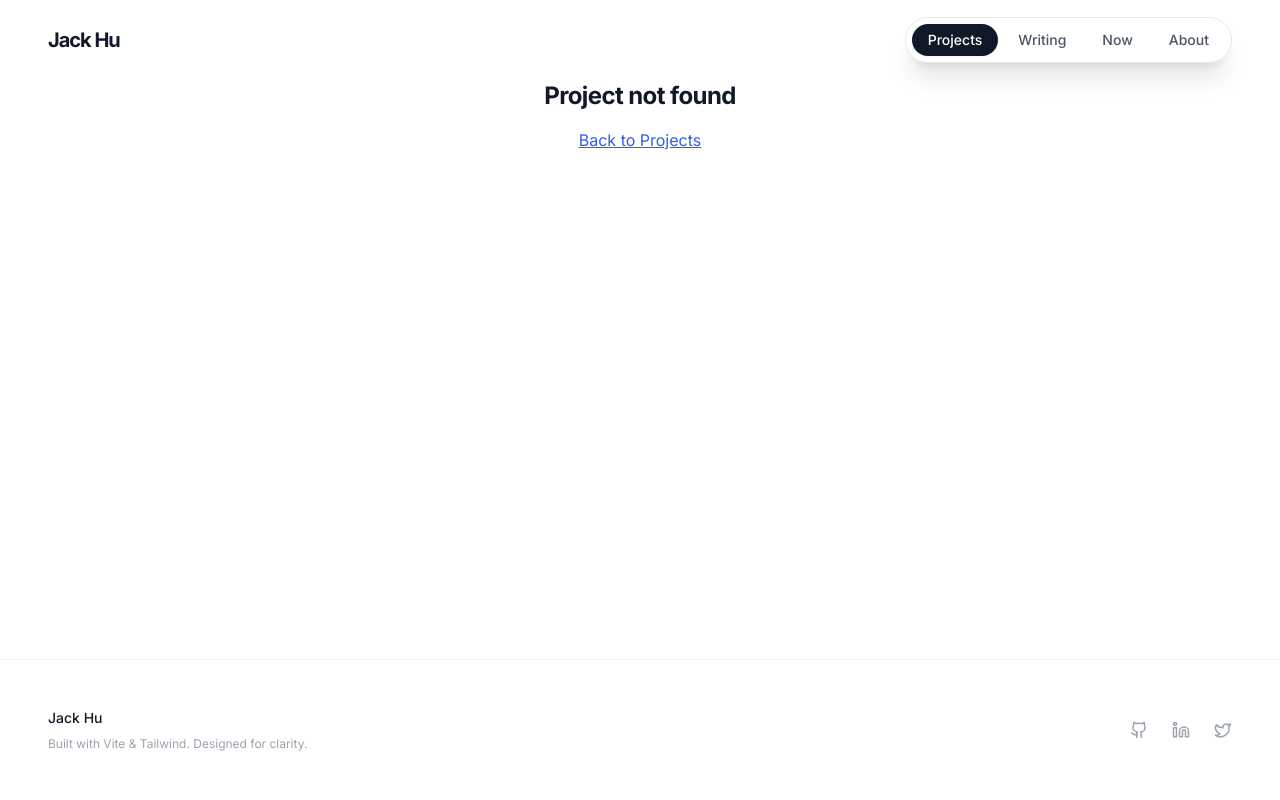
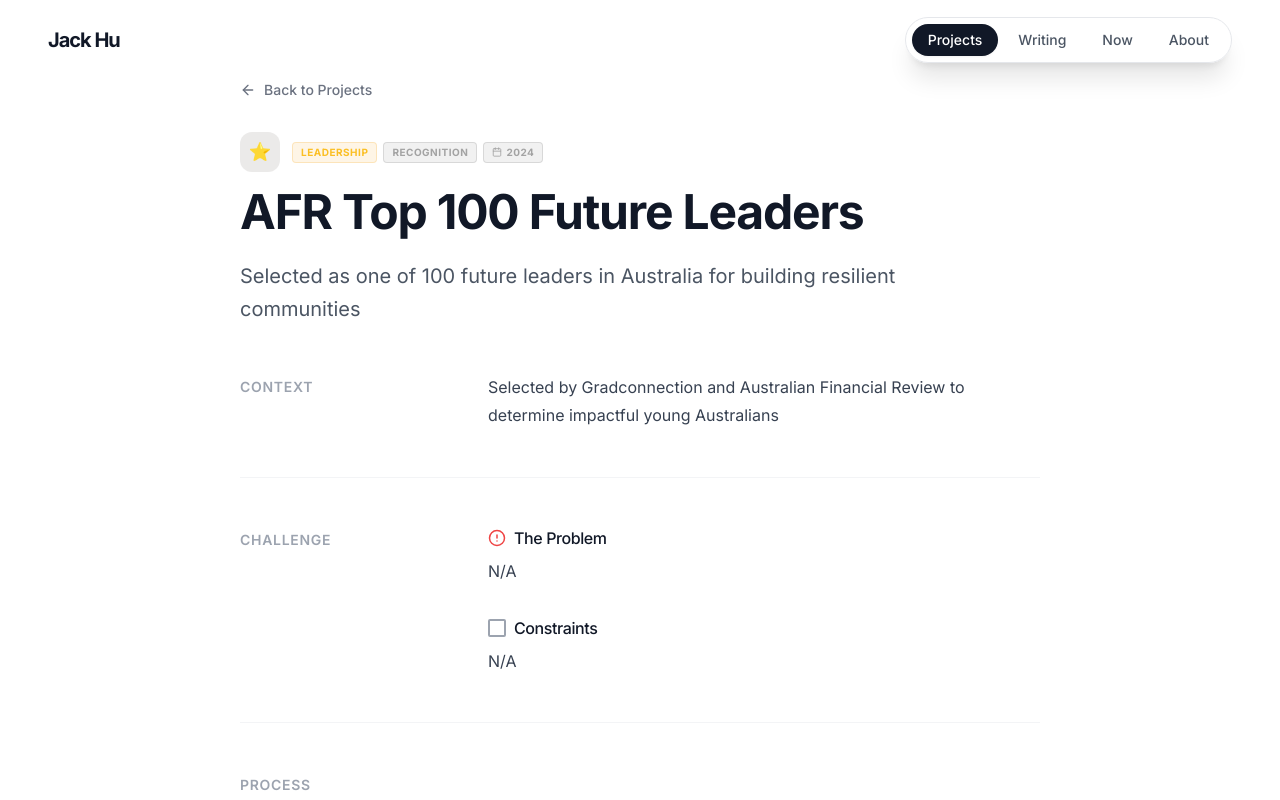
Before and after one commit to jackhhu1/jacks-portfolio, a React (Vite) app: page /projects/AFR in a window 1280 px wide. Before the commit this address had no page. Shown: the top 800 px of the page. Built offline with nearby package versions, Linux system fonts and the light colour scheme.

Commit message:
Updated projects for AFR, Soccer + sports coaching

```diff
--- a/src/data/projects.js
+++ b/src/data/projects.js
@@ -182,7 +182,7 @@ export const projects = [
         tags: ["Community", "Logistics", "Operations"],
         date: "2022",
         featured: false,
-        icon: "⭐",
+        icon: "🛡️",
         iconBg: "bg-stone-500/15",
         accent: "from-stone-600 to-neutral-800",
         content: {
@@ -197,4 +197,67 @@ export const projects = [
             lessons: "Planning is everything, but the plan is nothing — the ability to adapt in real-time while keeping 300 people safe and engaged is the real skill."
         }
     },
+    {
+        id: "AFR",
+        title: "AFR Top 100 Future Leaders",
+        summary: "Selected as one of 100 future leaders in Australia for building resilient communities",
+        tags: ["Leadership", "Recognition"],
+        date: "2024",
+        featured: false,
+        icon: "⭐",
+        iconBg: "bg-stone-500/15",
+        accent: "from-stone-600 to-neutral-800",
+        content: {
+            problem: "N/A",
+            context: "Selected by Gradconnection and Australian Financial Review to determine impactful young Australians",
+            constraints: "N/A",
+            process: "",
+            outcome: "",
+            lessons: "Just hit apply"
+        }
+    },
+    {
+        id: "sports",
+        title: "Coaching High Level Youth Sport",
+        summary: "Across soccer, tennis and athletics, I led 3 undefeated teams",
+        tags: ["Community", "Leadership", "Operations"],
+        date: "2022-2025",
+        featured: false,
+        icon: "🏆",
+        iconBg: "bg-stone-500/15",
+        accent: "from-stone-600 to-neutral-800",
+        content: {
+            problem: "  Large-scale youth activities (100-300+ attendees over 8 days) require military-grade logistics planning. Previous events suffered from poor coordination, inconsistent safety standards, and low cadet satisfaction scores.",
+            context: "Served in a senior leadership role within the Australian Army Cadets, responsible for planning and executing statewide and national activities across a state of 3,250 youth members.",
+            constraints: "Operating under strict Defence Force safety and governance protocols; coordinating across 30+ adult volunteers and instructors; managing logistics for remote training locations with limited infrastructure.",
+            process: `
+1. **Planning Framework**: Developed comprehensive activity plans covering risk assessments, logistics matrices, training schedules, and contingency protocols — months in advance.
+2. **Team Leadership**: Recruited, briefed, and managed teams of 30+ adult staff and senior cadets, running daily coordination meetings during activities.
+3. **Execution & Adaptation**: Ran 4 major activities across the year, each spanning 8 days. Managed real-time decision-making for weather disruptions, medical situations, and schedule adjustments.`,
+            outcome: "Successfully executed 4 statewide and national activities for 100-300+ attendees each. Achieved the highest cadet satisfaction scores in the unit's recent history. Zero critical safety incidents.",
+            lessons: "Planning is everything, but the plan is nothing — the ability to adapt in real-time while keeping 300 people safe and engaged is the real skill."
+        }
+    },
+    {
+        id: "soccer",
+        title: "Semi-Professional Soccer Player",
+        summary: "",
+        tags: ["Community", "Leadership", "Operations"],
+        date: "2023",
+        featured: false,
+        icon: "⚽",
+        iconBg: "bg-stone-500/15",
+        accent: "from-stone-600 to-neutral-800",
+        content: {
+            problem: "  Large-scale youth activities (100-300+ attendees over 8 days) require military-grade logistics planning. Previous events suffered from poor coordination, inconsistent safety standards, and low cadet satisfaction scores.",
+            context: "Served in a senior leadership role within the Australian Army Cadets, responsible for planning and executing statewide and national activities across a state of 3,250 youth members.",
+            constraints: "Operating under strict Defence Force safety and governance protocols; coordinating across 30+ adult volunteers and instructors; managing logistics for remote training locations with limited infrastructure.",
+            process: `
+1. **Planning Framework**: Developed comprehensive activity plans covering risk assessments, logistics matrices, training schedules, and contingency protocols — months in advance.
+2. **Team Leadership**: Recruited, briefed, and managed teams of 30+ adult staff and senior cadets, running daily coordination meetings during activities.
+3. **Execution & Adaptation**: Ran 4 major activities across the year, each spanning 8 days. Managed real-time decision-making for weather disruptions, medical situations, and schedule adjustments.`,
+            outcome: "Successfully executed 4 statewide and national activities for 100-300+ attendees each. Achieved the highest cadet satisfaction scores in the unit's recent history. Zero critical safety incidents.",
+            lessons: "Planning is everything, but the plan is nothing — the ability to adapt in real-time while keeping 300 people safe and engaged is the real skill."
+        }
+    },
 ];
--- a/src/pages/Home.jsx
+++ b/src/pages/Home.jsx
@@ -48,12 +48,12 @@ const ScatteredPhoto = ({ image, index, hoveredIndex, onHover, onLeave }) => {
         <div
             onMouseEnter={() => onHover(index)}
             onMouseLeave={onLeave}
-            className={`absolute cursor-pointer transition-all duration-500 ease-[cubic-bezier(0.16,1,0.3,1)] rounded-xl overflow-hidden shadow-2xl border-2 select-none
+            className={`absolute cursor-pointer pointer-events-auto rounded-xl overflow-hidden shadow-2xl border-2 select-none
                 ${isHovered
-                    ? 'z-50 border-white/40 dark:border-white/30 shadow-black/40 scale-[1.35]'
-                    : 'border-white/20 dark:border-white/10 hover:border-white/40 dark:hover:border-white/20'
+                    ? 'border-white/40 dark:border-white/30 shadow-black/40'
+                    : 'border-white/20 dark:border-white/10'
                 }
-                ${isOtherHovered ? 'opacity-40 scale-[0.97] blur-[2px]' : 'opacity-100'}
+                ${isOtherHovered ? 'blur-[2px]' : ''}
             `}
             style={{
                 top: image.style.top,
@@ -61,7 +61,9 @@ const ScatteredPhoto = ({ image, index, hoveredIndex, onHover, onLeave }) => {
                 width: image.style.width,
                 height: image.style.height,
                 transform: `rotate(${isHovered ? '0deg' : image.style.rotate}) scale(${isHovered ? 1.35 : isOtherHovered ? 0.97 : 1})`,
+                opacity: isOtherHovered ? 0.4 : 1,
                 zIndex: isHovered ? 50 : image.style.zIndex,
+                transition: 'transform 500ms cubic-bezier(0.16, 1, 0.3, 1), opacity 500ms cubic-bezier(0.16, 1, 0.3, 1), filter 500ms cubic-bezier(0.16, 1, 0.3, 1), border-color 300ms ease',
             }}
         >
             <img
@@ -71,8 +73,14 @@ const ScatteredPhoto = ({ image, index, hoveredIndex, onHover, onLeave }) => {
                 draggable={false}
             />
             {/* Label overlay */}
-            <div className={`absolute bottom-0 left-0 right-0 bg-gradient-to-t from-black/80 to-transparent p-4 transition-all duration-300 ${isHovered ? 'opacity-100 translate-y-0' : 'opacity-0 translate-y-2'
-                }`}>
+            <div
+                className="absolute bottom-0 left-0 right-0 bg-gradient-to-t from-black/80 to-transparent p-4"
+                style={{
+                    opacity: isHovered ? 1 : 0,
+                    transform: isHovered ? 'translateY(0)' : 'translateY(8px)',
+                    transition: 'opacity 300ms ease, transform 300ms ease',
+                }}
+            >
                 <span className="text-white text-sm font-semibold tracking-wide">{image.label}</span>
             </div>
         </div>
@@ -149,7 +157,7 @@ const Home = () => {
                 </div>
 
                 {/* Scattered Images — Right Side (Desktop Only) */}
-                <div className="absolute inset-0 hidden lg:block">
+                <div className="absolute inset-0 hidden lg:block z-20 pointer-events-none">
                     {scatteredImages.map((image, index) => (
                         <ScatteredPhoto
                             key={index}
--- a/src/pages/Now.jsx
+++ b/src/pages/Now.jsx
@@ -51,7 +51,7 @@ const Now = () => {
                                     <span className="text-xs text-gray-400 font-mono">Hacking</span>
                                 </div>
                                 <p className="text-sm text-gray-500 dark:text-gray-400">
-                                    Experimenting with local LLMs to create a semantic search engine for my 10 years of Obsidian notes.
+                                    Experimenting with content led growth, personal assistant AI and more.
                                 </p>
                             </a>
                         </li>
@@ -65,8 +65,8 @@ const Now = () => {
                     <div className="grid sm:grid-cols-2 gap-6">
                         <div className="bg-gray-50 dark:bg-neutral-900/50 p-5 rounded-lg border border-gray-100 dark:border-neutral-800">
                             <span className="text-xs font-semibold text-gray-400 uppercase tracking-wider mb-2 block">Book</span>
-                            <h3 className="font-medium text-gray-900 dark:text-white mb-2">"The Beginning of Infinity"</h3>
-                            <p className="text-sm text-gray-500 dark:text-gray-400">David Deutsch</p>
+                            <h3 className="font-medium text-gray-900 dark:text-white mb-2">"Shoe Dog"</h3>
+                            <p className="text-sm text-gray-500 dark:text-gray-400">Phil Knight</p>
                         </div>
                         <div className="bg-gray-50 dark:bg-neutral-900/50 p-5 rounded-lg border border-gray-100 dark:border-neutral-800">
                             <span className="text-xs font-semibold text-gray-400 uppercase tracking-wider mb-2 block">Paper</span>
```
